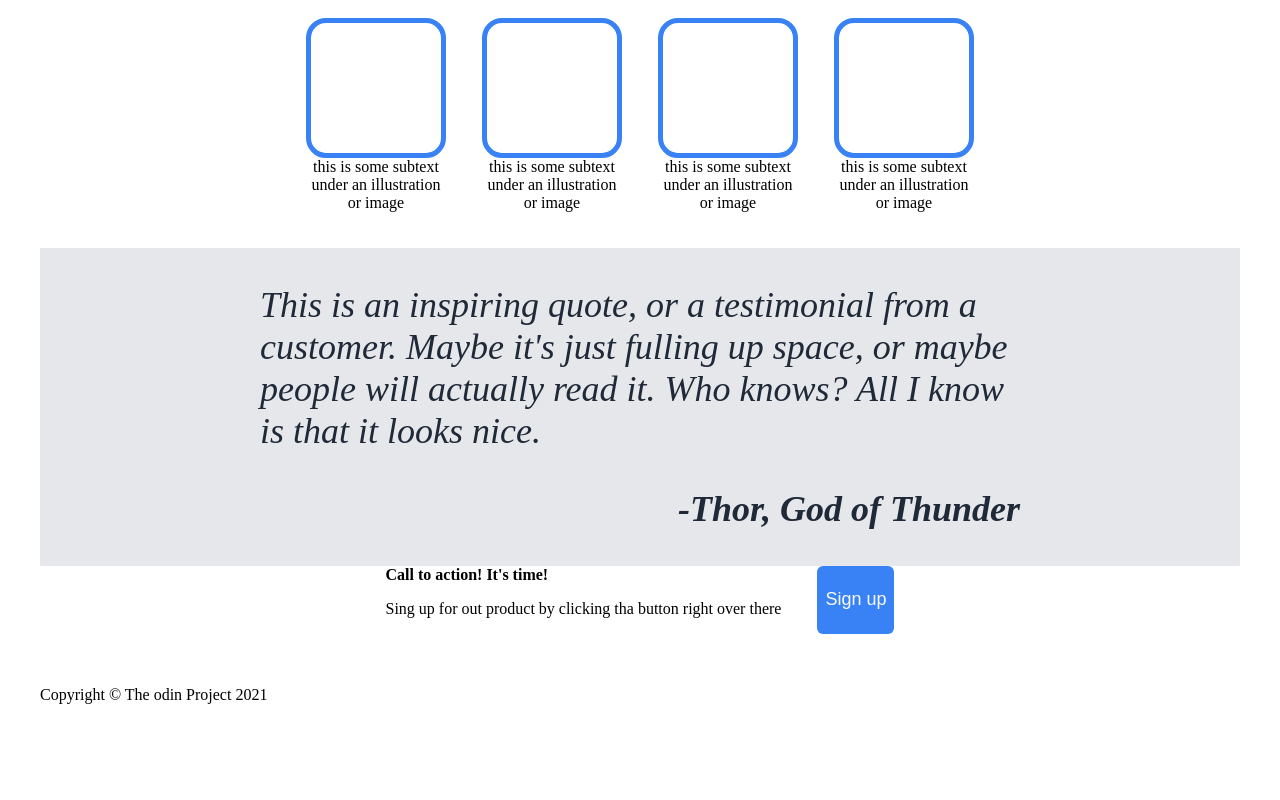
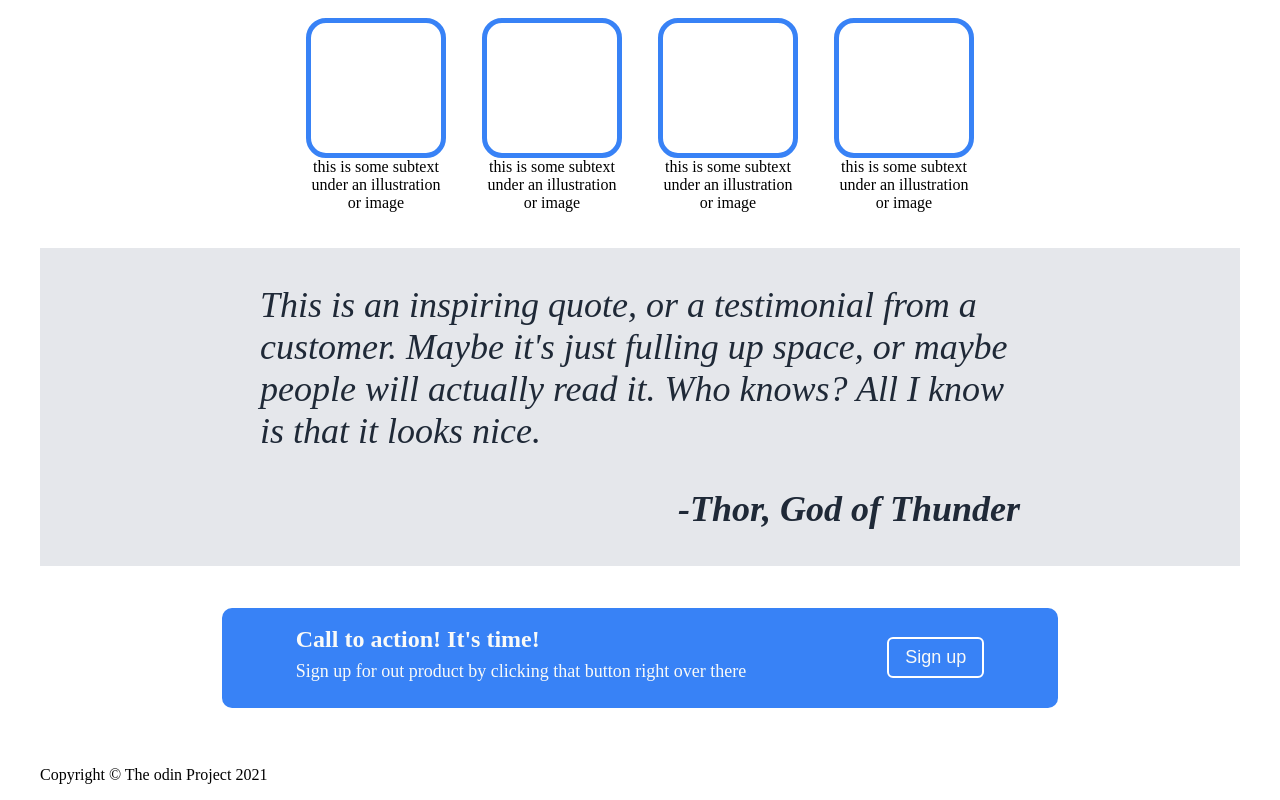
Before and after one commit to vlch13/odin-landing-page, a plain HTML site: page index.html in a window 1280 px wide. Shown: the part 645-1445 px from the top of the page. Before the commit the page ends 1365 px from the top, so only its background shows below. Drawn offline with Linux system fonts and the light colour scheme.

Commit message:
Complete Call to action section

```diff
--- a/index.html
+++ b/index.html
@@ -75,9 +75,9 @@
 
 	<main class="call-to-action">
 		<div class="container">
-			<div>
+			<div class="call">
 				<strong>Call to action! It's time!</strong>
-				<p>Sing up for out product by clicking tha button right over there</p>
+				<p>Sign up for out product by clicking that button right over there</p>
 			</div>
 			<button>Sign up</button>
 		</div>
--- a/styles.css
+++ b/styles.css
@@ -74,7 +74,7 @@ img {
 }
 
 button {
-	padding: 8px;
+	padding: 8px 16px;
 	background-color: #3882f6;
 	border: 1px;
 	border-radius: 6px;
@@ -84,7 +84,7 @@ button {
 
 /* INFORMATION SECTION */
 
-.container {
+.information .container {
 	display: flex;
 	gap: 36px;
 	justify-content: center;
@@ -131,3 +131,31 @@ figcaption {
 	font-weight: bold;
 	margin-bottom: 36px;
 }
+
+/* CALL TO ACTION SECTION */
+
+.call-to-action .container {
+	background-color: #3882f6;
+	width: 800px;
+	margin: 42px auto;
+	border-radius: 10px;
+	display: flex;
+	padding: 18px;
+	justify-content: space-around;
+	color: #f9faf8;
+	font-size: 24px;
+}
+
+.container p {
+	margin: 8px 0;
+	font-size: 18px;
+}
+
+.call {
+	width: 60%;
+}
+
+.container button {
+	border: 2px solid white;
+	align-self: center;
+}
```
